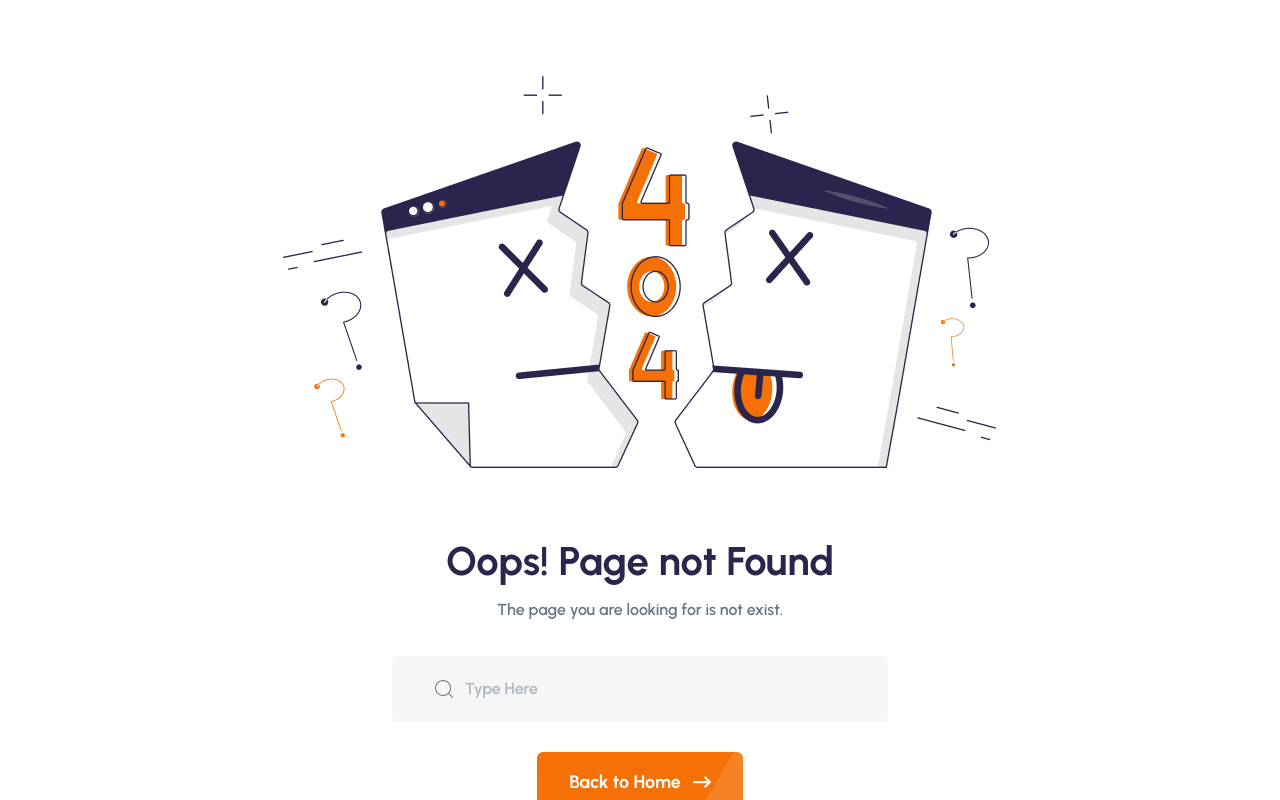
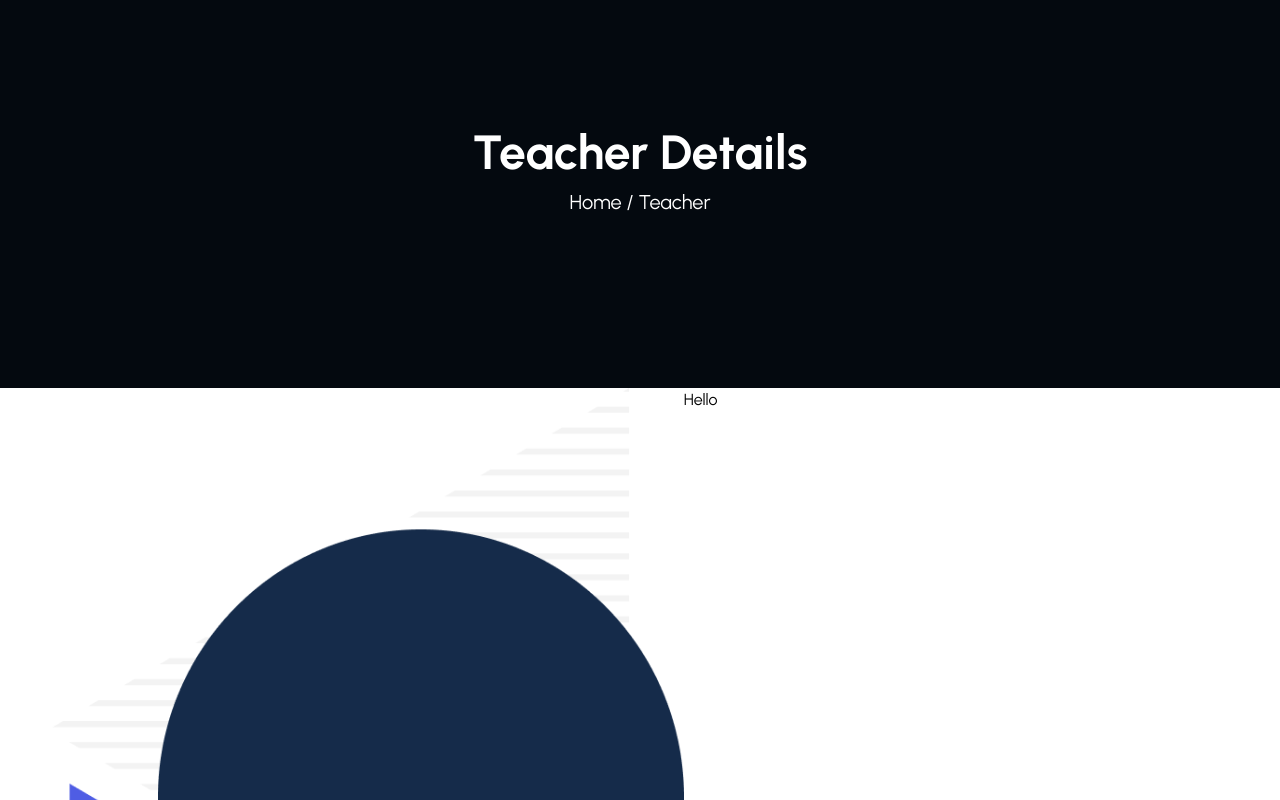
Before and after one commit to Mohammad-Nadil/ebt-eduact, a React (Vite) app: page /teacher/1 in a window 1280 px wide. Shown: the part 140-940 px from the top of the page. Built offline with nearby package versions, Linux system fonts and the light colour scheme; a web font is replaced by a local one.

Commit message:
page added

```diff
--- a/src/components/teacher/BecomeTeacher.jsx
+++ b/src/components/teacher/BecomeTeacher.jsx
@@ -174,7 +174,7 @@ const BecomeTeacher = () => {
           alt=" bg "
         />
         <Container
-          className={`flex flex-col gap-y-8 sm:gap-y-10 lg:gap-y-20 py-20 relative z-10 `}
+          className={`flex flex-col gap-y-8 sm:gap-y-10 lg:gap-y-20 py-10 md:py-20 relative z-10 `}
         >
           <div className="heading mx-auto flex flex-col items-center  md:gap-y-3 font-bold">
             <p className="text-xl sm:text-2xl text-primary flex items-center">
--- a/src/components/teacher/TeacherDetails.jsx
+++ b/src/components/teacher/TeacherDetails.jsx
@@ -0,0 +1,29 @@
+import React from "react";
+import Container from "../Container";
+import img from "/images/Men.png"
+
+const TeacherDetails = () => {
+  return (
+    <section className="teacher-details">
+      <div className="w-full py-10 sm:py-16 md:py-20 xl:py-43 bg-[#04090F] flex flex-col sm:gap-y-3 items-center justify-center text-white">
+        <h2 className=" font-bold text-2xl sm:text-3xl md:text-5xl">
+          Teacher Details
+        </h2>
+        <p className="sm:text-xl">Home / Teacher</p>
+      </div>
+      <Container className={`flex justify-between`}>
+        <div className="img 1/3">
+            <img className="w-full aspect-7/9" src={img} alt="" />
+        </div>
+        <div className="main w-1/2">
+        <h2>Hello</h2>
+        <p></p>
+        <p></p>
+        <p></p>
+        </div>
+      </Container>
+    </section>
+  );
+};
+
+export default TeacherDetails;
--- a/src/main.jsx
+++ b/src/main.jsx
@@ -27,6 +27,7 @@ import "slick-carousel/slick/slick-theme.css";
 import Teacher from "./components/teacher/Teacher.jsx";
 import Gallery from "./components/teacher/Gallery.jsx";
 import BecomeTeacher from "./components/teacher/BecomeTeacher.jsx";
+import TeacherDetails from "./components/teacher/TeacherDetails.jsx";
 
 createRoot(document.getElementById("root")).render(
   <StrictMode>
@@ -46,6 +47,7 @@ createRoot(document.getElementById("root")).render(
             <Route path="/product" element={<Product />} />
             <Route path="/product/:id" element={<ProductDetail />} />
             <Route path="/teacher" element={<Teacher />} />
+            <Route path="/teacher/:id" element={<TeacherDetails />} />
             <Route path="/teacher-register" element={<BecomeTeacher />} />
             <Route path="/gallery" element={<Gallery />} />
             <Route path="/cart" element={<Cart />} />
```
Also changed, not shown: public/images/Men.png (added).
